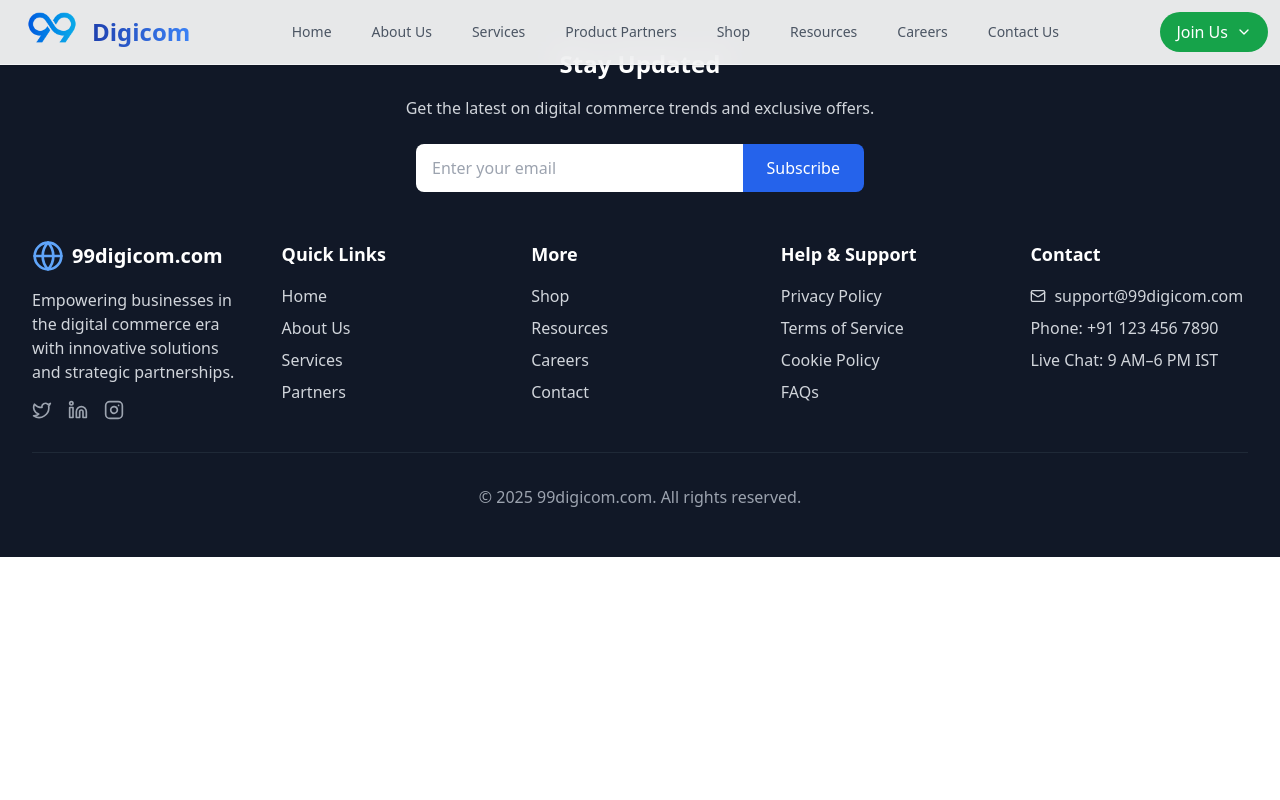
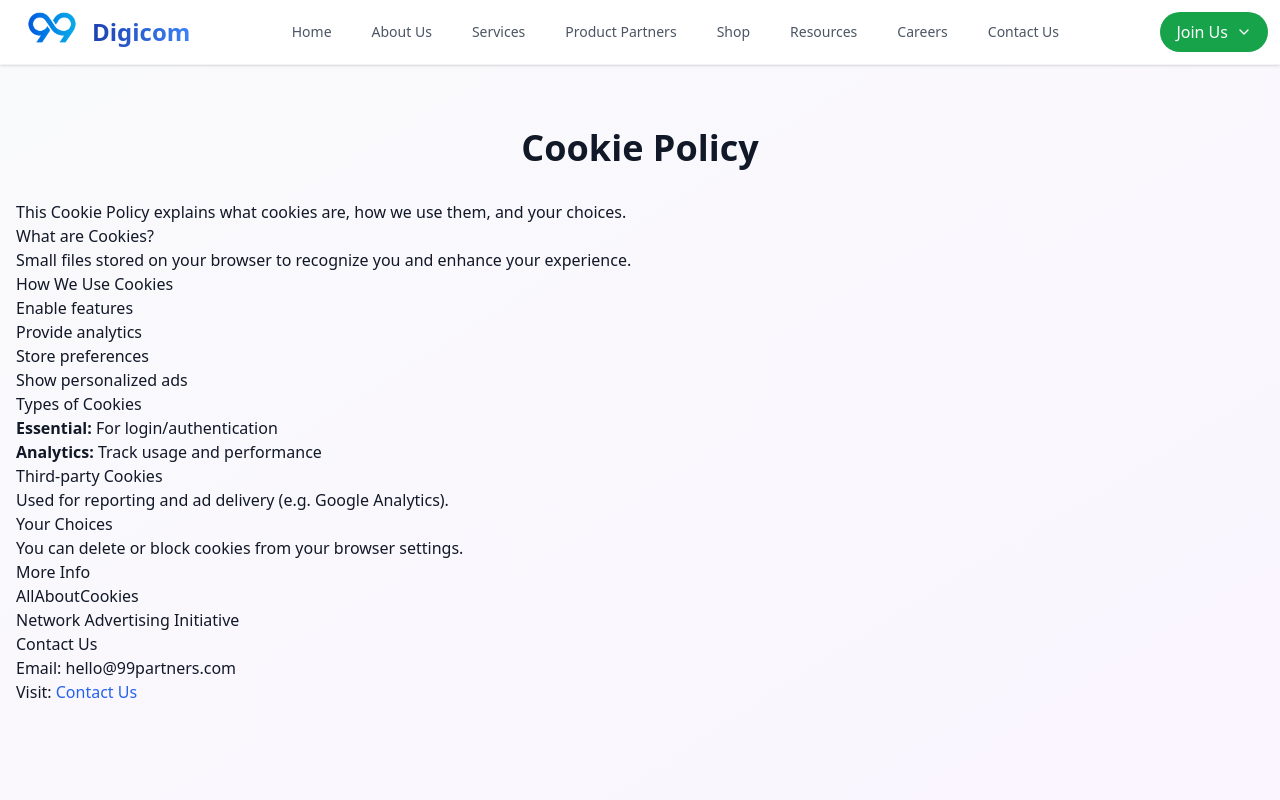
Before and after one commit to 99partners/digicomcom, a React (Vite) app: page /cookiepolicy in a window 1280 px wide. Shown: the top 800 px of the page. Built offline with nearby package versions, Linux system fonts and the light colour scheme.

Commit message:
9th privacypolicycookieterms

```diff
--- a/src/App.jsx
+++ b/src/App.jsx
@@ -12,6 +12,9 @@ import Careers from './pages/Careers';
 import Contact from './pages/Contact';
 import Login from './pages/Login';
 import FAQs from './pages/Faqs';
+import PrivacyPolicy from './pages/PrivacyPolicy';
+import TermsOfService from './pages/TermsOfService';
+import CookiePolicy from './pages/CookiePolicy';
 
 function App() {
   return (
@@ -30,7 +33,9 @@ function App() {
             <Route path="/contact" element={<Contact />} />
             <Route path="/login" element={<Login />} />
             <Route path="/faqs" element={<FAQs />} />
-            {/* Add more routes as needed */}
+            <Route path="/privacypolicy" element={<PrivacyPolicy />} />
+            <Route path="/termsofservice" element={<TermsOfService />} />
+            <Route path="/cookiepolicy" element={<CookiePolicy />} />
           </Routes>
         </main>
         <Footer />
--- a/src/components/Footer.jsx
+++ b/src/components/Footer.jsx
@@ -131,14 +131,12 @@ const Footer = () => {
     setEmail('');
   };
 
-  if (location.pathname === '/login') {
-    return null;
-  }
+  if (location.pathname === '/login') return null;
 
   const helpLinks = [
-    { name: 'Privacy Policy', path: '/privacy-policy' },
-    { name: 'Terms of Service', path: '/terms-of-service' },
-    { name: 'Cookie Policy', path: '/cookie-policy' },
+    { name: 'Privacy Policy', path: '/privacypolicy' },
+    { name: 'Terms of Service', path: '/termsofservice' },
+    { name: 'Cookie Policy', path: '/cookiepolicy' },
     { name: 'FAQs', path: '/faqs' }
   ];
 
@@ -214,9 +212,9 @@ const Footer = () => {
             <ul className="space-y-2">
               {helpLinks.map((link, i) => (
                 <li key={i}>
-                  <a href={link.path} className="text-gray-300 hover:text-white transition-colors">
+                  <Link to={link.path} className="text-gray-300 hover:text-white transition-colors">
                     {link.name}
-                  </a>
+                  </Link>
                 </li>
               ))}
             </ul>
--- /dev/null
+++ b/src/pages/CookiePolicy.jsx
@@ -0,0 +1,56 @@
+import React from 'react';
+import { Link } from 'react-router-dom';
+
+const CookiePolicy = () => {
+  return (
+    <div className="min-h-screen bg-gradient-to-br from-gray-50 to-purple-50 dark:from-gray-900 dark:via-black dark:to-gray-900 text-gray-900 dark:text-white">
+      <main className="pt-32 container mx-auto px-4 py-16">
+        <h1 className="text-4xl font-bold mb-8 text-center">Cookie Policy</h1>
+        <div className="prose lg:prose-lg mx-auto">
+          <p>
+            This Cookie Policy explains what cookies are, how we use them, and your choices.
+          </p>
+
+          <h2>What are Cookies?</h2>
+          <p>
+            Small files stored on your browser to recognize you and enhance your experience.
+          </p>
+
+          <h2>How We Use Cookies</h2>
+          <ul>
+            <li>Enable features</li>
+            <li>Provide analytics</li>
+            <li>Store preferences</li>
+            <li>Show personalized ads</li>
+          </ul>
+
+          <h2>Types of Cookies</h2>
+          <ul>
+            <li><strong>Essential:</strong> For login/authentication</li>
+            <li><strong>Analytics:</strong> Track usage and performance</li>
+          </ul>
+
+          <h2>Third-party Cookies</h2>
+          <p>Used for reporting and ad delivery (e.g. Google Analytics).</p>
+
+          <h2>Your Choices</h2>
+          <p>You can delete or block cookies from your browser settings.</p>
+
+          <h2>More Info</h2>
+          <ul>
+            <li><a href="http://www.allaboutcookies.org/" target="_blank" rel="noopener noreferrer">AllAboutCookies</a></li>
+            <li><a href="http://www.networkadvertising.org/" target="_blank" rel="noopener noreferrer">Network Advertising Initiative</a></li>
+          </ul>
+
+          <h2>Contact Us</h2>
+          <ul>
+            <li>Email: hello@99partners.com</li>
+            <li>Visit: <Link to="/contact" className="text-blue-600 dark:text-blue-400 hover:underline">Contact Us</Link></li>
+          </ul>
+        </div>
+      </main>
+    </div>
+  );
+};
+
+export default CookiePolicy;
--- /dev/null
+++ b/src/pages/PrivacyPolicy.jsx
@@ -0,0 +1,46 @@
+import React from 'react';
+import { Link } from 'react-router-dom';
+
+const PrivacyPolicy = () => {
+  return (
+    <div className="min-h-screen bg-gradient-to-br from-gray-50 to-purple-50 dark:from-gray-900 dark:via-black dark:to-gray-900 text-gray-900 dark:text-white">
+      <main className="pt-32 container mx-auto px-4 py-16">
+        <h1 className="text-4xl font-bold mb-8 text-center">Privacy Policy</h1>
+        <div className="prose lg:prose-lg mx-auto">
+          <p>
+            This Privacy Policy describes how 99 Partners collects, uses, and discloses your personal information when you visit our website 99partners.in.
+          </p>
+          <h2>Information We Collect</h2>
+          <ul>
+            <li><strong>Personal Information:</strong> Name, email, phone, etc.</li>
+            <li><strong>Usage Data:</strong> IP, browser, pages visited, etc.</li>
+            <li><strong>Cookies:</strong> To track preferences and performance.</li>
+          </ul>
+          <h2>How We Use Your Information</h2>
+          <ul>
+            <li>To improve our site and services</li>
+            <li>To notify you of updates</li>
+            <li>To respond to inquiries</li>
+            <li>For analytics</li>
+          </ul>
+          <h2>Disclosure of Data</h2>
+          <p>We may disclose personal info to comply with law or protect our rights.</p>
+
+          <h2>Security of Data</h2>
+          <p>We implement safeguards but cannot guarantee 100% security.</p>
+
+          <h2>Changes</h2>
+          <p>This policy may be updated from time to time. Last updated on 20th June 2025.</p>
+
+          <h2>Contact Us</h2>
+          <ul>
+            <li>Email: hello@99partners.com</li>
+            <li>Visit: <Link to="/contact" className="text-blue-600 dark:text-blue-400 hover:underline">Contact Us</Link></li>
+          </ul>
+        </div>
+      </main>
+    </div>
+  );
+};
+
+export default PrivacyPolicy;
--- /dev/null
+++ b/src/pages/TermsOfService.jsx
@@ -0,0 +1,54 @@
+import React from 'react';
+import { Link } from 'react-router-dom';
+
+const TermsOfService = () => {
+  return (
+    <div className="min-h-screen bg-gradient-to-br from-gray-50 to-purple-50 dark:from-gray-900 dark:via-black dark:to-gray-900 text-gray-900 dark:text-white">
+      <main className="pt-32 container mx-auto px-4 py-16">
+        <h1 className="text-4xl font-bold mb-8 text-center">Terms of Service</h1>
+        <div className="prose lg:prose-lg mx-auto">
+          <p>
+            Welcome to 99partners.in! These Terms govern your use of our website and services.
+          </p>
+          <h2>Accounts</h2>
+          <p>
+            You must provide accurate info. You're responsible for your password and account activity.
+          </p>
+
+          <h2>Intellectual Property</h2>
+          <p>
+            All content is owned by 99 Partners and protected by law.
+          </p>
+
+          <h2>Links to Other Sites</h2>
+          <p>
+            We are not responsible for third-party sites linked on our service.
+          </p>
+
+          <h2>Termination</h2>
+          <p>
+            We may suspend or terminate your access for any violation.
+          </p>
+
+          <h2>Governing Law</h2>
+          <p>
+            Governed by Maharashtra, India laws.
+          </p>
+
+          <h2>Changes</h2>
+          <p>
+            We may revise Terms at any time. Last updated on 20th June 2025.
+          </p>
+
+          <h2>Contact Us</h2>
+          <ul>
+            <li>Email: hello@99partners.com</li>
+            <li>Visit: <Link to="/contact" className="text-blue-600 dark:text-blue-400 hover:underline">Contact Us</Link></li>
+          </ul>
+        </div>
+      </main>
+    </div>
+  );
+};
+
+export default TermsOfService;
```
